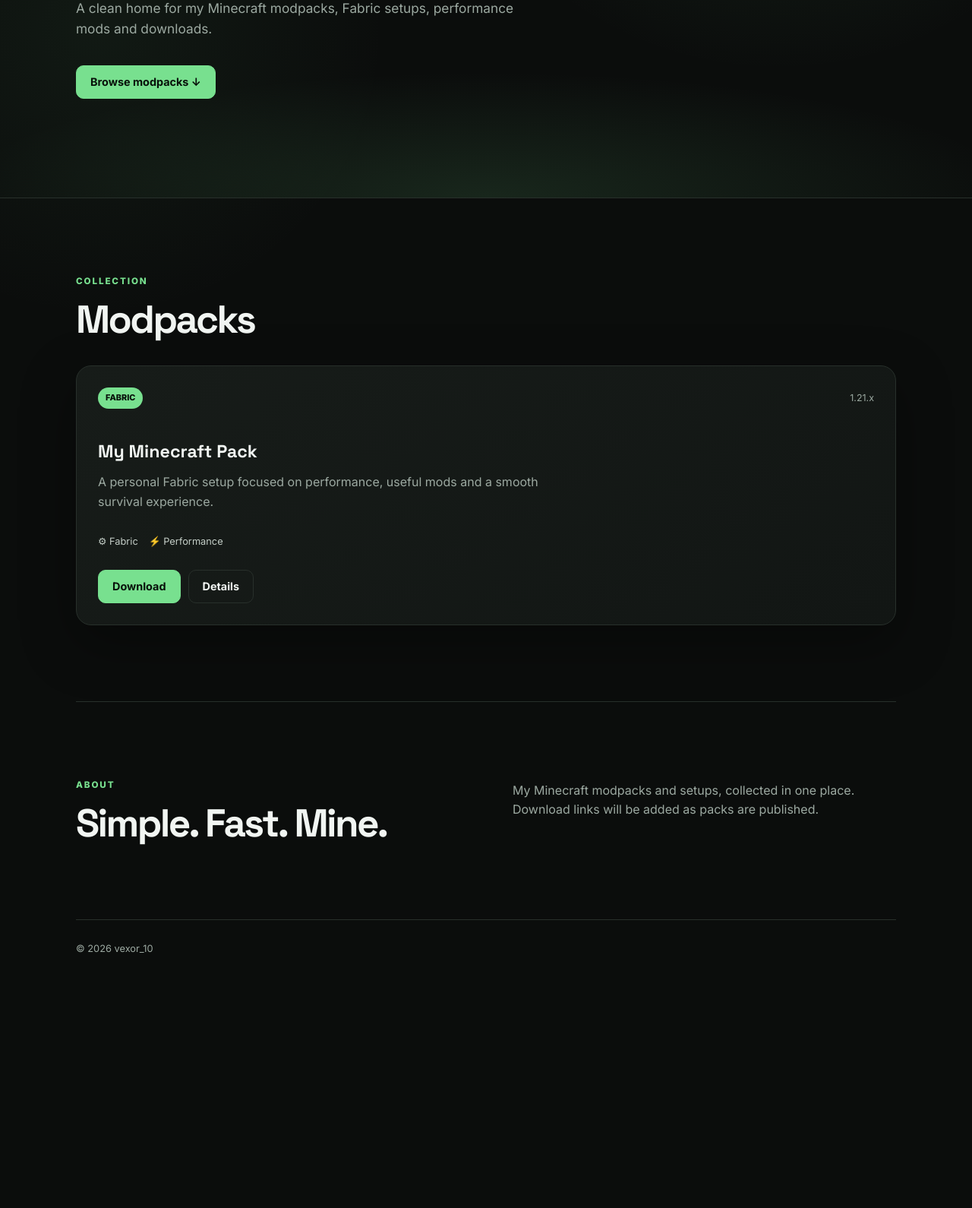
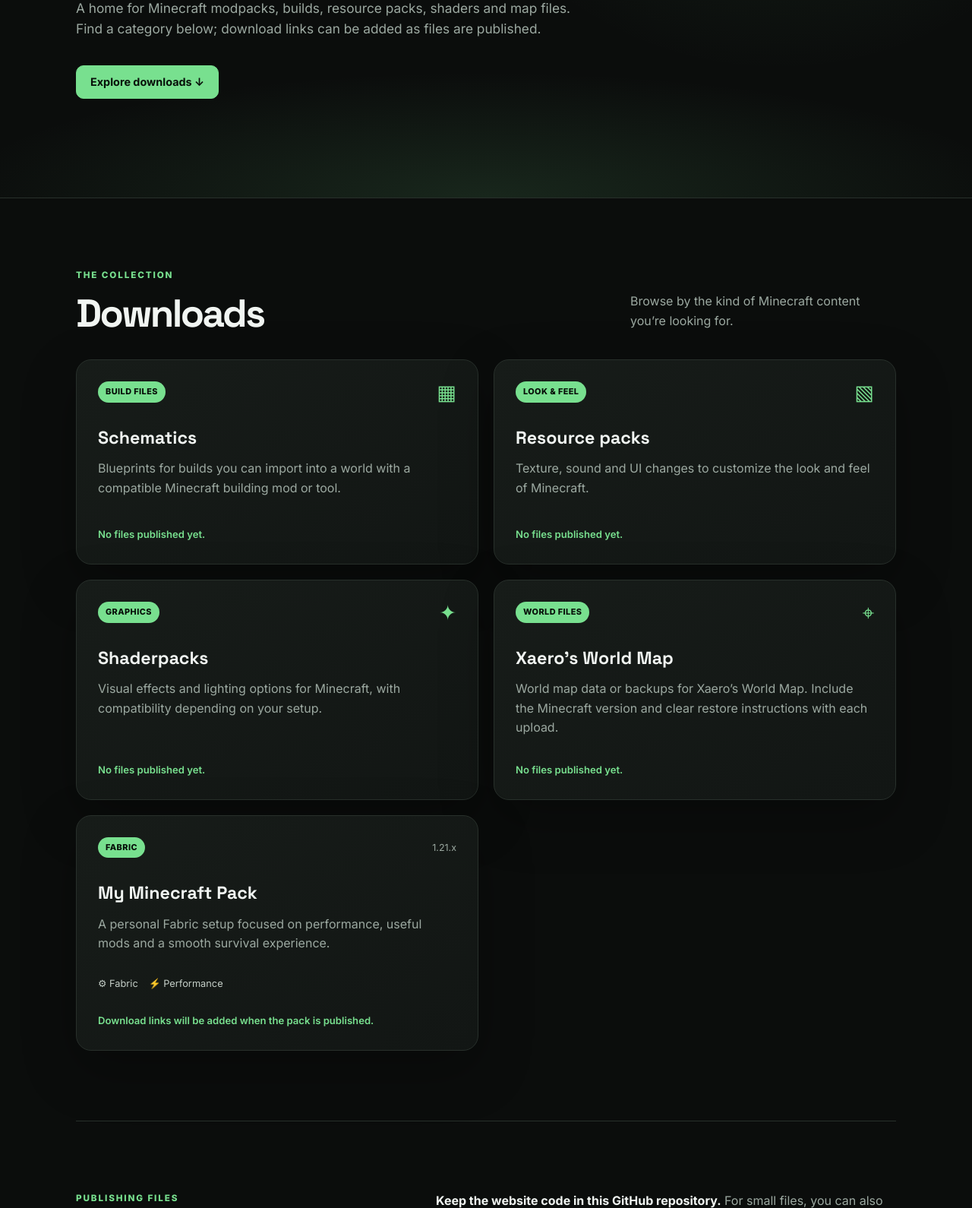
Before and after one commit to Shoaib-Ur-Rahman/Minecraft-Webpages, a plain HTML site: page index.html in a window 1280 px wide. Shown: the part 385-1975 px from the top of the page at 76% size. Before the commit the page ends 1687 px from the top, so only its background shows below. Drawn offline with Linux system fonts and the light colour scheme.

Commit message:
Add Minecraft download categories and upload guidance

```diff
--- a/index.html
+++ b/index.html
@@ -3,64 +3,116 @@
 <head>
   <meta charset="utf-8">
   <meta name="viewport" content="width=device-width, initial-scale=1">
-  <meta name="description" content="vexor_10's Minecraft modpacks, Fabric setups, performance mods and Minecraft downloads.">
-  <meta name="keywords" content="Minecraft modpacks, Minecraft Fabric, Fabric 1.21, Minecraft mods, vexor_10 Minecraft">
+  <meta name="description" content="Minecraft modpacks, schematics, resource packs, shaderpacks and Xaero's World Map downloads by vexor_10.">
+  <meta name="keywords" content="Minecraft modpacks, Minecraft schematics, resource packs, shaderpacks, Xaero World Map, vexor_10">
   <meta name="author" content="vexor_10">
   <meta name="robots" content="index, follow">
-  <meta name="googlebot" content="index, follow">
   <meta name="google-site-verification" content="FCRjwa0Yp_5JdlXOcM71mgyMXlVhEYDp6vkczvAMWAY">
   <link rel="canonical" href="https://shoaib-ur-rahman.github.io/Minecraft-Webpages/">
   <meta property="og:type" content="website">
-  <meta property="og:title" content="vexor_10 | Minecraft Modpacks">
-  <meta property="og:description" content="Minecraft modpacks, Fabric setups, performance mods and downloads by vexor_10.">
+  <meta property="og:title" content="vexor_10 | Minecraft Downloads">
+  <meta property="og:description" content="Browse Minecraft modpacks, schematics, resource packs, shaderpacks and Xaero map files.">
   <meta property="og:url" content="https://shoaib-ur-rahman.github.io/Minecraft-Webpages/">
   <meta name="twitter:card" content="summary">
-  <meta name="twitter:title" content="vexor_10 | Minecraft Modpacks">
-  <meta name="twitter:description" content="Minecraft modpacks, Fabric setups and downloads by vexor_10.">
-  <title>vexor_10 | Minecraft Modpacks & Downloads</title>
+  <meta name="twitter:title" content="vexor_10 | Minecraft Downloads">
+  <meta name="twitter:description" content="Minecraft modpacks and community resources by vexor_10.">
+  <title>vexor_10 | Minecraft Downloads</title>
   <link rel="stylesheet" href="style.css">
 </head>
 <body>
   <header class="hero">
-    <nav class="nav wrap">
+    <nav class="nav wrap" aria-label="Main navigation">
       <a class="brand" href="./">vexor<span>_10</span></a>
       <button class="menu-button" type="button" aria-label="Open menu" aria-expanded="false" aria-controls="site-menu">☰</button>
       <div id="site-menu" class="site-menu" hidden>
-        <a href="#modpacks">Modpacks</a>
+        <a href="#downloads">Downloads</a>
+        <a href="#upload-guide">Upload guide</a>
         <a href="#about">About</a>
-        <a href="https://github.com/Shoaib-Ur-Rahman/Minecraft-Webpages" target="_blank" rel="noopener">Source on GitHub ↗</a>
+        <a href="https://github.com/Shoaib-Ur-Rahman/Minecraft-Webpages" target="_blank" rel="noopener noreferrer">Source on GitHub ↗</a>
       </div>
     </nav>
     <div class="hero-content wrap">
-      <p class="eyebrow">MINECRAFT • MODPACKS • COLLECTION</p>
+      <p class="eyebrow">MINECRAFT • BUILDS • CUSTOMIZATION</p>
       <h1>Play your way.</h1>
-      <p class="subtitle">A clean home for my Minecraft modpacks, Fabric setups, performance mods and downloads.</p>
-      <a class="button primary" href="#modpacks">Browse modpacks ↓</a>
+      <p class="subtitle">A home for Minecraft modpacks, builds, resource packs, shaders and map files. Find a category below; download links can be added as files are published.</p>
+      <a class="button primary" href="#downloads">Explore downloads ↓</a>
     </div>
   </header>
+
   <main class="wrap">
-    <section id="modpacks" class="section">
-      <div class="section-heading"><div><p class="eyebrow">COLLECTION</p><h2>Modpacks</h2></div></div>
+    <section id="downloads" class="section">
+      <div class="section-heading">
+        <div><p class="eyebrow">THE COLLECTION</p><h2>Downloads</h2></div>
+        <p class="section-intro">Browse by the kind of Minecraft content you’re looking for.</p>
+      </div>
       <div class="grid">
+        <article class="card">
+          <div class="card-top"><span class="tag">BUILD FILES</span><span class="category-icon" aria-hidden="true">▦</span></div>
+          <h3>Schematics</h3>
+          <p>Blueprints for builds you can import into a world with a compatible Minecraft building mod or tool.</p>
+          <p class="card-note">No files published yet.</p>
+        </article>
+        <article class="card">
+          <div class="card-top"><span class="tag">LOOK & FEEL</span><span class="category-icon" aria-hidden="true">▧</span></div>
+          <h3>Resource packs</h3>
+          <p>Texture, sound and UI changes to customize the look and feel of Minecraft.</p>
+          <p class="card-note">No files published yet.</p>
+        </article>
+        <article class="card">
+          <div class="card-top"><span class="tag">GRAPHICS</span><span class="category-icon" aria-hidden="true">✦</span></div>
+          <h3>Shaderpacks</h3>
+          <p>Visual effects and lighting options for Minecraft, with compatibility depending on your setup.</p>
+          <p class="card-note">No files published yet.</p>
+        </article>
+        <article class="card">
+          <div class="card-top"><span class="tag">WORLD FILES</span><span class="category-icon" aria-hidden="true">⌖</span></div>
+          <h3>Xaero’s World Map</h3>
+          <p>World map data or backups for Xaero’s World Map. Include the Minecraft version and clear restore instructions with each upload.</p>
+          <p class="card-note">No files published yet.</p>
+        </article>
         <article class="card featured-card">
           <div class="card-top"><span class="tag">FABRIC</span><span class="version">1.21.x</span></div>
           <h3>My Minecraft Pack</h3>
           <p>A personal Fabric setup focused on performance, useful mods and a smooth survival experience.</p>
           <div class="card-meta"><span>⚙ Fabric</span><span>⚡ Performance</span></div>
-          <div class="actions"><a class="button primary" href="#">Download</a><a class="button secondary" href="#">Details</a></div>
+          <p class="card-note">Download links will be added when the pack is published.</p>
         </article>
       </div>
     </section>
+
+    <section id="upload-guide" class="section upload-section">
+      <div>
+        <p class="eyebrow">PUBLISHING FILES</p>
+        <h2>Where to upload</h2>
+      </div>
+      <div class="upload-copy">
+        <p><strong>Keep the website code in this GitHub repository.</strong> For small files, you can also store them in the repo and link to their GitHub URLs. Avoid committing large archives or frequently updated game files: they make the repository harder to clone and maintain.</p>
+        <p><strong>For downloadable releases, use GitHub Releases</strong> and attach versioned files to a release. If a file is too large for convenient GitHub hosting, use a cloud storage or download-hosting service that supports stable public links, and link to it from the site.</p>
+        <p>For every upload, include the Minecraft version, loader or required mod, file version, installation/restore steps, and any source or license information. Only share files you made or are allowed to redistribute. Xaero map data can contain explored-world information, so check it before making it public.</p>
+      </div>
+    </section>
+
     <section id="about" class="section info-section">
       <div><p class="eyebrow">ABOUT</p><h2>Simple. Fast. Mine.</h2></div>
-      <p>My Minecraft modpacks and setups, collected in one place. Download links will be added as packs are published.</p>
+      <p>This site collects Minecraft downloads by vexor_10. The category pages are ready to grow; actual downloadable files and links still need to be uploaded and added.</p>
     </section>
   </main>
-  <footer class="footer wrap"><span>© 2026 vexor_10</span></footer>
+
+  <footer class="footer wrap"><span>© 2026 vexor_10</span><a href="https://github.com/Shoaib-Ur-Rahman/Minecraft-Webpages">View source on GitHub ↗</a></footer>
   <script>
-    const button=document.querySelector('.menu-button');const menu=document.querySelector('#site-menu');
-    button.addEventListener('click',()=>{const open=!menu.hasAttribute('hidden');if(open)menu.setAttribute('hidden','');else menu.removeAttribute('hidden');button.setAttribute('aria-expanded',String(!open));});
-    menu.querySelectorAll('a').forEach(link=>link.addEventListener('click',()=>{menu.setAttribute('hidden','');button.setAttribute('aria-expanded','false');}));
+    const button = document.querySelector('.menu-button');
+    const menu = document.querySelector('#site-menu');
+    button.addEventListener('click', () => {
+      const isOpen = button.getAttribute('aria-expanded') === 'true';
+      button.setAttribute('aria-expanded', String(!isOpen));
+      button.setAttribute('aria-label', isOpen ? 'Open menu' : 'Close menu');
+      menu.hidden = isOpen;
+    });
+    menu.querySelectorAll('a').forEach((link) => link.addEventListener('click', () => {
+      menu.hidden = true;
+      button.setAttribute('aria-expanded', 'false');
+      button.setAttribute('aria-label', 'Open menu');
+    }));
   </script>
 </body>
 </html>
--- a/style.css
+++ b/style.css
@@ -1,46 +1,93 @@
 @import url('https://fonts.googleapis.com/css2?family=Inter:wght@400;500;600;700;800&family=Space+Grotesk:wght@500;600;700&display=swap');
 
-:root { --bg:#0b0d0c; --panel:#121614; --panel-2:#171c19; --text:#f1f5f2; --muted:#9ca9a1; --accent:#78e08f; --accent-2:#b9f6c5; --line:#28302b; --shadow:0 24px 70px rgba(0,0,0,.35); }
-* { box-sizing:border-box; }
-html { scroll-behavior:smooth; }
-body { margin:0; color:var(--text); background:radial-gradient(circle at 80% 0%,rgba(120,224,143,.13),transparent 30rem),radial-gradient(circle at 10% 25%,rgba(120,224,143,.06),transparent 24rem),var(--bg); font-family:Inter,system-ui,sans-serif; line-height:1.6; }
-a { color:inherit; text-decoration:none; }
-.wrap { width:min(1080px,calc(100% - 40px)); margin:0 auto; }
-.hero { min-height:620px; border-bottom:1px solid var(--line); position:relative; overflow:hidden; }
-.hero::after { content:""; position:absolute; inset:auto -10% -180px; height:360px; background:radial-gradient(ellipse,rgba(120,224,143,.12),transparent 65%); pointer-events:none; }
-.nav { height:82px; display:flex; align-items:center; justify-content:space-between; position:relative; z-index:5; }
-.brand { font-family:"Space Grotesk",sans-serif; font-size:1.25rem; font-weight:700; letter-spacing:-.04em; }
-.brand span { color:var(--accent); }
-.menu-button { width:42px; height:42px; border:1px solid var(--line); border-radius:10px; background:var(--panel); color:var(--text); cursor:pointer; font-size:1.1rem; }
-.menu-button:hover { border-color:var(--accent); color:var(--accent); }
-.site-menu { position:absolute; right:0; top:68px; min-width:190px; padding:8px; border:1px solid var(--line); border-radius:14px; background:rgba(18,22,20,.97); box-shadow:var(--shadow); }
-.site-menu a { display:block; padding:10px 12px; border-radius:8px; color:var(--muted); font-size:.85rem; font-weight:600; }
-.site-menu a:hover { background:var(--panel-2); color:var(--accent); }
-.hero-content { padding:115px 0 130px; position:relative; z-index:1; }
-.eyebrow { margin:0 0 14px; color:var(--accent); font-size:.73rem; font-weight:800; letter-spacing:.16em; }
-h1,h2,h3 { font-family:"Space Grotesk",sans-serif; line-height:1.05; margin:0; }
-h1 { max-width:800px; font-size:clamp(4rem,10vw,7.5rem); letter-spacing:-.075em; }
-h2 { font-size:clamp(2rem,5vw,3.2rem); letter-spacing:-.05em; }
-h3 { font-size:1.45rem; }
-.subtitle { max-width:620px; color:var(--muted); font-size:1.08rem; margin:26px 0 34px; }
-.button { display:inline-flex; align-items:center; justify-content:center; min-height:44px; padding:0 18px; border-radius:10px; border:1px solid var(--line); font-weight:700; font-size:.9rem; transition:.2s ease; }
-.button:hover { transform:translateY(-2px); }
-.primary { background:var(--accent); color:#08100a; border-color:var(--accent); }
-.primary:hover { background:var(--accent-2); }
-.secondary { background:transparent; color:var(--text); }
-.secondary:hover { border-color:var(--accent); color:var(--accent); }
-.section { padding:100px 0; }
-.section-heading { display:flex; align-items:end; justify-content:space-between; gap:20px; margin-bottom:34px; }
-.grid { display:grid; grid-template-columns:minmax(0,1fr); gap:20px; }
-.card { background:linear-gradient(145deg,var(--panel-2),var(--panel)); border:1px solid var(--line); border-radius:20px; padding:28px; box-shadow:var(--shadow); }
-.featured-card { min-height:340px; display:flex; flex-direction:column; }
-.card-top { display:flex; justify-content:space-between; align-items:center; margin-bottom:44px; }
-.tag { color:#08100a; background:var(--accent); border-radius:999px; padding:5px 10px; font-size:.68rem; font-weight:800; }
-.version { color:var(--muted); font-size:.78rem; }
-.card p { color:var(--muted); max-width:580px; }
-.card-meta { display:flex; gap:14px; flex-wrap:wrap; margin:14px 0 26px; color:#c4cec7; font-size:.8rem; }
-.actions { margin-top:auto; display:flex; gap:10px; }
-.info-section { border-top:1px solid var(--line); display:grid; grid-template-columns:1fr 1fr; gap:70px; align-items:start; }
-.info-section > p { color:var(--muted); max-width:520px; margin:4px 0 0; }
-.footer { padding:28px 0 42px; border-top:1px solid var(--line); color:var(--muted); font-size:.8rem; }
-@media (max-width:700px) { .wrap{width:min(100% - 28px,1080px)} .hero{min-height:560px} .hero-content{padding-top:90px} h1{font-size:clamp(3.5rem,19vw,6rem)} .info-section{grid-template-columns:1fr} .section{padding:72px 0} }
+:root {
+  --bg: #0b0d0c;
+  --panel: #121614;
+  --panel-2: #171c19;
+  --text: #f1f5f2;
+  --muted: #9ca9a1;
+  --accent: #78e08f;
+  --accent-2: #b9f6c5;
+  --line: #28302b;
+  --shadow: 0 24px 70px rgba(0, 0, 0, .28);
+}
+
+* { box-sizing: border-box; }
+html { scroll-behavior: smooth; }
+body {
+  margin: 0;
+  color: var(--text);
+  background: radial-gradient(circle at 80% 0%, rgba(120, 224, 143, .13), transparent 30rem), var(--bg);
+  font-family: Inter, sans-serif;
+  line-height: 1.6;
+}
+a { color: inherit; text-decoration: none; }
+a:focus-visible, button:focus-visible { outline: 2px solid var(--accent); outline-offset: 4px; }
+.wrap { width: min(1080px, calc(100% - 40px)); margin: 0 auto; }
+
+.hero { min-height: 590px; border-bottom: 1px solid var(--line); position: relative; overflow: hidden; }
+.hero::after {
+  content: "";
+  position: absolute;
+  inset: auto -10% -180px;
+  height: 360px;
+  background: radial-gradient(ellipse, rgba(120, 224, 143, .12), transparent 65%);
+  pointer-events: none;
+}
+.nav { height: 82px; display: flex; align-items: center; justify-content: space-between; position: relative; z-index: 5; }
+.brand { font-family: "Space Grotesk", sans-serif; font-size: 1.25rem; font-weight: 700; letter-spacing: -.04em; }
+.brand span { color: var(--accent); }
+.menu-button { width: 42px; height: 42px; border: 1px solid var(--line); border-radius: 10px; background: var(--panel); color: var(--text); cursor: pointer; font-size: 1.1rem; }
+.menu-button:hover { border-color: var(--accent); color: var(--accent); }
+.site-menu { position: absolute; right: 0; top: 68px; min-width: 210px; padding: 8px; border: 1px solid var(--line); border-radius: 14px; background: rgba(18, 22, 20, .97); box-shadow: var(--shadow); }
+.site-menu[hidden] { display: none; }
+.site-menu a { display: block; padding: 10px 12px; border-radius: 8px; color: var(--muted); font-size: .85rem; font-weight: 600; }
+.site-menu a:hover { background: var(--panel-2); color: var(--accent); }
+.hero-content { padding: 115px 0 130px; position: relative; z-index: 1; }
+.eyebrow { margin: 0 0 14px; color: var(--accent); font-size: .73rem; font-weight: 800; letter-spacing: .16em; }
+h1, h2, h3 { font-family: "Space Grotesk", sans-serif; line-height: 1.05; margin: 0; }
+h1 { max-width: 800px; font-size: clamp(4rem, 10vw, 7.5rem); letter-spacing: -.075em; }
+h2 { font-size: clamp(2rem, 5vw, 3.2rem); letter-spacing: -.05em; }
+h3 { font-size: 1.45rem; }
+.subtitle { max-width: 660px; color: var(--muted); font-size: 1.08rem; margin: 26px 0 34px; }
+.button { display: inline-flex; align-items: center; justify-content: center; min-height: 44px; padding: 0 18px; border-radius: 10px; border: 1px solid var(--line); font-weight: 700; font-size: .9rem; transition: transform .2s, background .2s, border-color .2s; }
+.button:hover { transform: translateY(-2px); }
+.primary { background: var(--accent); color: #08100a; border-color: var(--accent); }
+.primary:hover { background: var(--accent-2); }
+
+.section { padding: 92px 0; }
+.section-heading { display: flex; align-items: end; justify-content: space-between; gap: 20px; margin-bottom: 34px; }
+.section-intro { max-width: 350px; margin: 0 0 4px; color: var(--muted); }
+.grid { display: grid; grid-template-columns: repeat(2, minmax(0, 1fr)); gap: 20px; }
+.card { min-height: 270px; display: flex; flex-direction: column; background: linear-gradient(145deg, var(--panel-2), var(--panel)); border: 1px solid var(--line); border-radius: 20px; padding: 28px; box-shadow: var(--shadow); }
+.featured-card { min-height: 310px; }
+.card-top { display: flex; justify-content: space-between; align-items: center; margin-bottom: 34px; }
+.tag { color: #08100a; background: var(--accent); border-radius: 999px; padding: 5px 10px; font-size: .68rem; font-weight: 800; letter-spacing: .04em; }
+.category-icon { color: var(--accent); font-size: 1.7rem; line-height: 1; }
+.version { color: var(--muted); font-size: .78rem; }
+.card p { color: var(--muted); max-width: 580px; }
+.card-note { margin: auto 0 0; padding-top: 16px; color: var(--accent) !important; font-size: .82rem; font-weight: 600; }
+.card-meta { display: flex; gap: 14px; flex-wrap: wrap; margin: 14px 0 4px; color: #c4cec7; font-size: .8rem; }
+.upload-section { border-top: 1px solid var(--line); display: grid; grid-template-columns: .8fr 1.2fr; gap: 70px; align-items: start; }
+.upload-copy p { margin: 0 0 18px; color: var(--muted); }
+.upload-copy strong { color: var(--text); }
+.info-section { border-top: 1px solid var(--line); display: grid; grid-template-columns: 1fr 1fr; gap: 70px; align-items: start; }
+.info-section > p { color: var(--muted); max-width: 520px; margin: 4px 0 0; }
+.footer { padding: 28px 0 42px; border-top: 1px solid var(--line); color: var(--muted); font-size: .8rem; display: flex; justify-content: space-between; gap: 20px; }
+.footer a:hover { color: var(--accent); }
+
+@media (max-width: 700px) {
+  .wrap { width: min(100% - 28px, 1080px); }
+  .hero { min-height: 540px; }
+  .hero-content { padding-top: 90px; }
+  h1 { font-size: clamp(3.5rem, 19vw, 6rem); }
+  .section { padding: 70px 0; }
+  .section-heading { align-items: start; flex-direction: column; }
+  .grid, .upload-section, .info-section { grid-template-columns: 1fr; }
+  .upload-section, .info-section { gap: 24px; }
+}
+
+@media (max-width: 420px) {
+  .card { padding: 22px; }
+  .footer { flex-direction: column; }
+}
```
